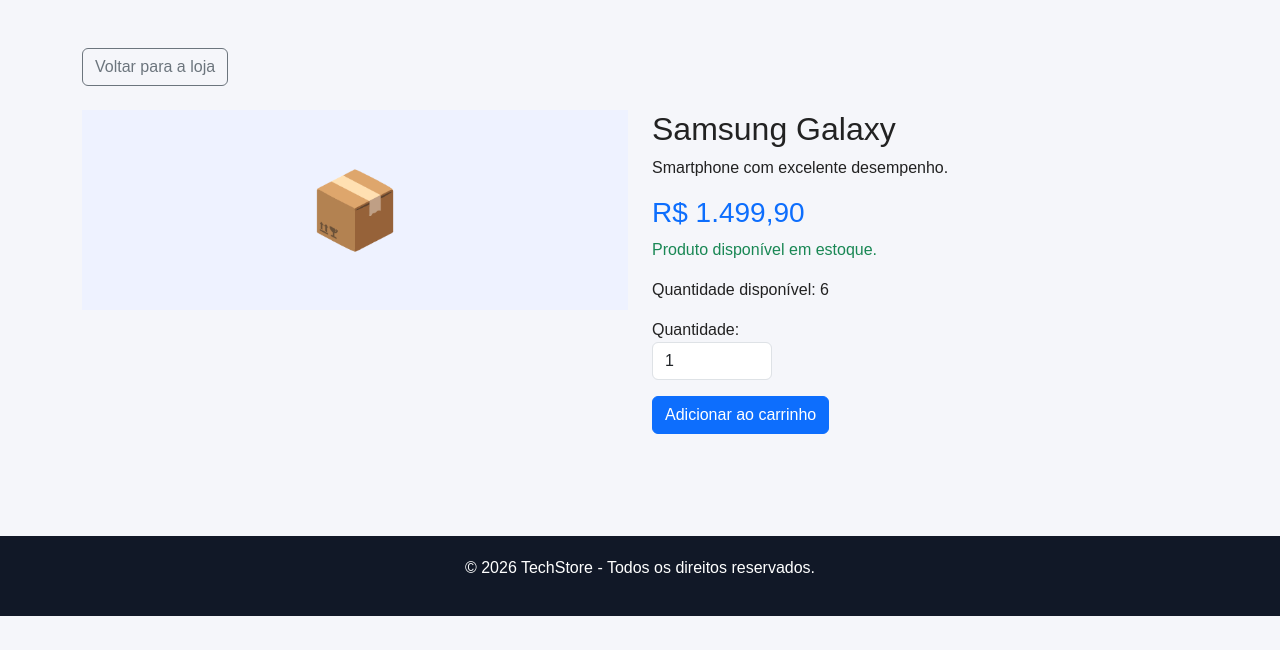
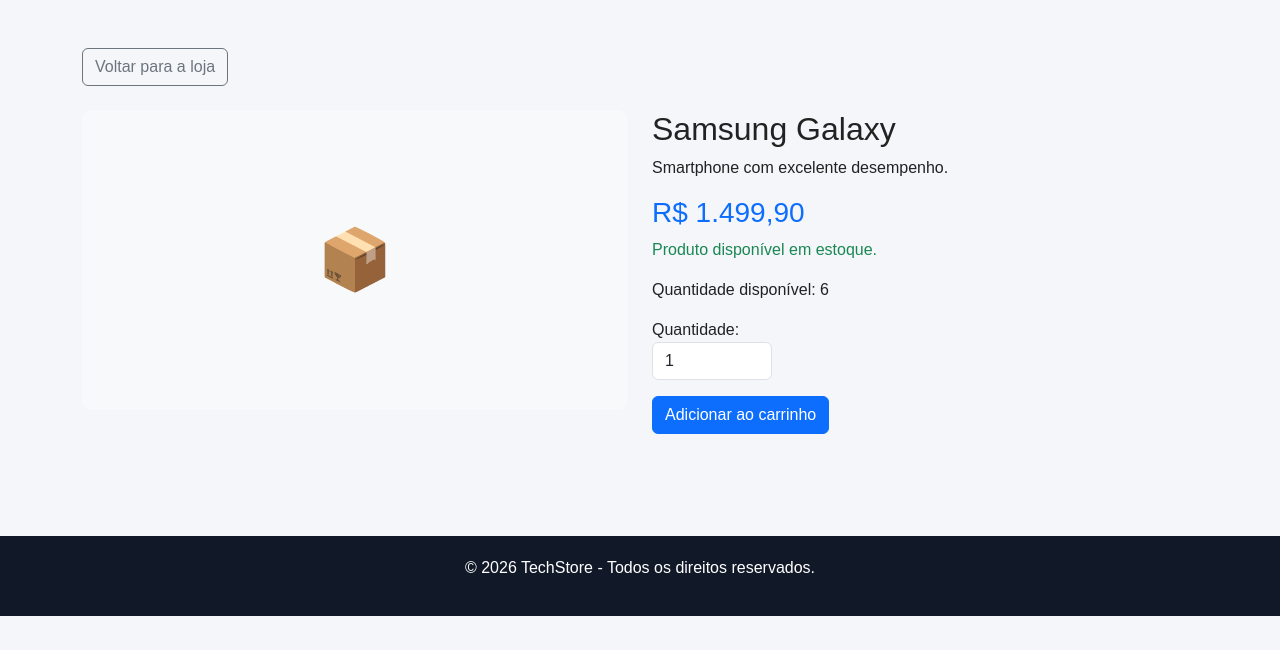
Before and after one commit to kauanrocha1222/techstore, a PHP site: page /pages/produto.php?id=1 in a window 1280 px wide. Shown: the part 76-726 px from the top of the page. Run offline with PHP 8.4, Linux system fonts and the light colour scheme; data comes from the database, SQL or seed files in the repository; data that the repository does not hold is empty.

Commit message:
Ajusta exibição das imagens dos produtos

```diff
--- a/assets/css/style.css
+++ b/assets/css/style.css
@@ -253,13 +253,22 @@ footer {
 }
 
 .produto-imagem {
-    height: 200px;
-    background-color: #eef2ff;
+    width: 100%;
+    height: 180px;
     display: flex;
+    align-items: center;
     justify-content: center;
-    align-items: center;
-    font-size: 75px;
+    overflow: hidden;
+    background-color: #f8f9fa;
 }
+
+.produto-imagem img {
+    width: 100%;
+    height: 100%;
+    object-fit: contain;
+    padding: 10px;
+}
+
 
 .produtos .card {
     border: none;
@@ -271,3 +280,45 @@ footer {
 .produtos .card:hover {
     transform: translateY(-5px);
 }
+/* Imagem na página de detalhes do produto */
+.imagem-detalhe {
+    width: 100%;
+    height: 320px;
+    display: flex;
+    align-items: center;
+    justify-content: center;
+    overflow: hidden;
+    background-color: #f8f9fa;
+    border-radius: 10px;
+}
+
+.imagem-detalhe img {
+    width: 100%;
+    height: 100%;
+    object-fit: contain;
+    padding: 35px;
+}
+
+/* AJUSTE DAS IMAGENS */
+
+.produto-imagem {
+    height: 180px !important;
+}
+
+.produto-imagem img {
+    max-width: 90% !important;
+    max-height: 90% !important;
+    object-fit: contain !important;
+    padding: 0 !important;
+}
+
+.imagem-detalhe {
+    height: 300px !important;
+}
+
+.imagem-detalhe img {
+    max-width: 85% !important;
+    max-height: 85% !important;
+    object-fit: contain !important;
+    padding: 0 !important;
+}
--- a/pages/produto.php
+++ b/pages/produto.php
@@ -62,17 +62,22 @@ if (!$produto) {
 
             <div class="col-md-6">
 
-                <div class="produto-imagem">
             <?php if (!empty($produto['imagem'])): ?>
+
+<div class="imagem-detalhe">
     <img
-                            src="../assets/images/<?= htmlspecialchars($produto['imagem']) ?>"
+        src="../<?= htmlspecialchars($produto['imagem']) ?>"
         alt="<?= htmlspecialchars($produto['nome']) ?>"
-                            class="img-fluid"
     >
+</div>
+
 <?php else: ?>
-                        📦
+
+<div class="imagem-detalhe">
+    <span style="font-size: 60px;">📦</span>
+</div>
+
 <?php endif; ?>
-                </div>
 
             </div>
 
```
Also changed, not shown: index.php (+19 -3 lines). Lines whose indentation alone changed are shown as unchanged.
